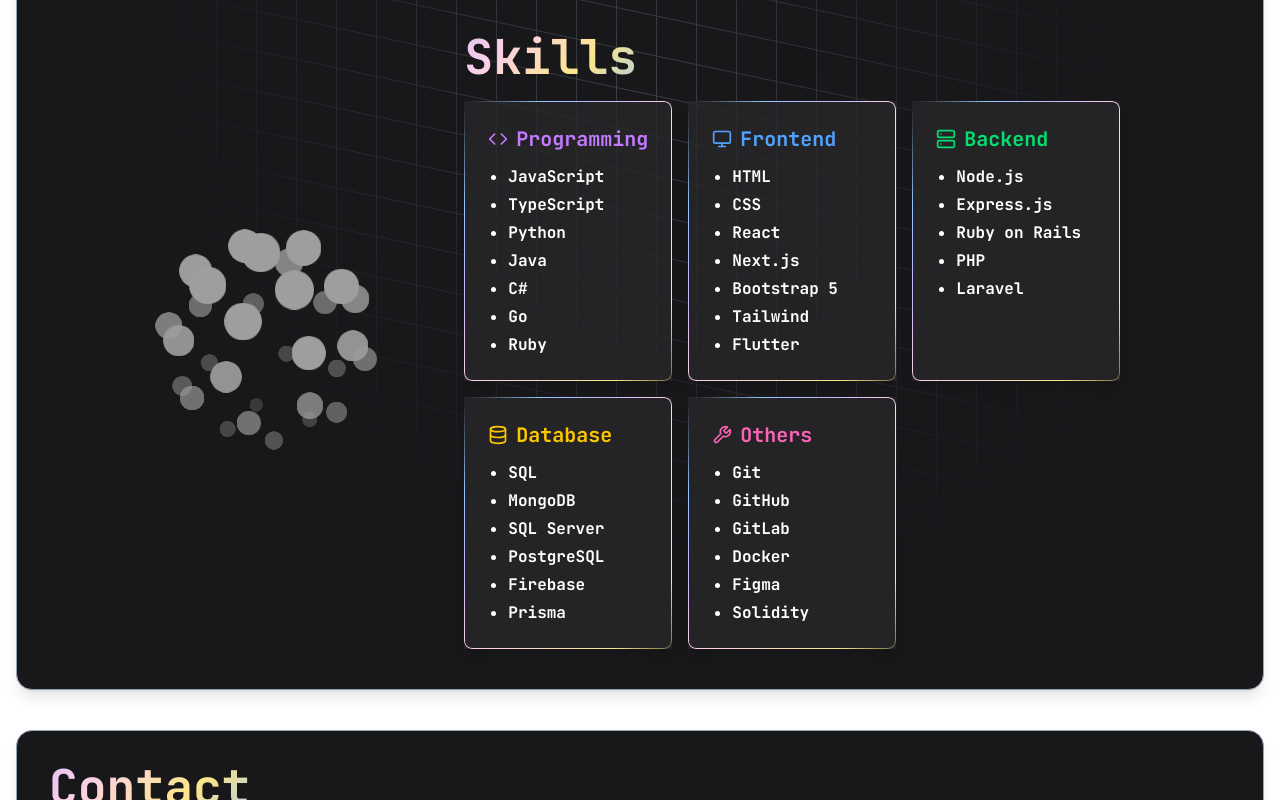
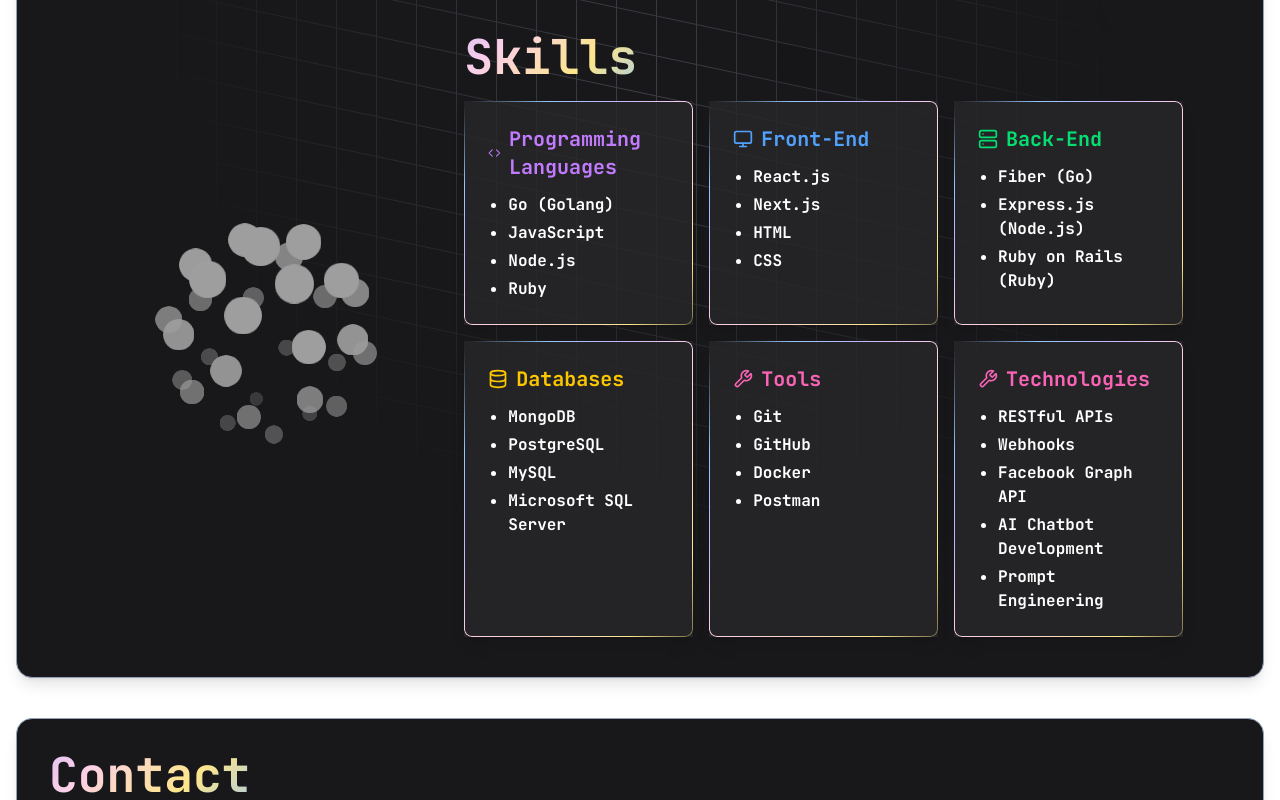
Before and after one commit to Sup-Film/Portfolio, a Next.js app: page / in a window 1280 px wide. Shown: the part 1340-2140 px from the top of the page. Built offline with nearby package versions, Linux system fonts and the light colour scheme; what @radix-ui/themes would draw is missing.

Commit message:
fix: improve image handling in Projects component and add fallback text for missing images

```diff
--- a/app/projects/page.tsx
+++ b/app/projects/page.tsx
@@ -34,6 +34,7 @@
             className="flex justify-items-center items-center">
             <Card className="w-full h-full flex flex-col bg-zinc-700/80 backdrop-blur-sm border border-white/10 shadow-lg transition-all duration-300 hover:bg-zinc-800/60 hover:border-green-500/20 hover:translate-y-[-4px] hover:shadow-xl">
               <CardHeader className="flex-shrink-0">
+                {project.imageUrl ? (
                   <Lens
                     zoomFactor={2}
                     lensSize={150}
@@ -42,14 +43,17 @@
                     <Image
                       className="rounded-lg"
                       alt={project.title}
-                    src={
-                      "https://images.unsplash.com/photo-1736606355698-5efdb410fe93?q=80&w=2071&auto=format&fit=crop&ixlib=rb-4.0.3&ixid=M3wxMjA3fDB8MHxwaG90by1wYWdlfHx8fGVufDB8fHx8fA%3D%3D"
-                    }
+                      src={project.imageUrl}
                       width={500}
                       height={500}
                       unoptimized={true}
                     />
                   </Lens>
+                ) : (
+                  <div className="h-44 md:h-38 bg-gray-300 flex items-center justify-center rounded-lg">
+                    <span className="text-gray-500">No Image Available</span>
+                  </div>
+                )}
               </CardHeader>
               <CardContent className="flex-grow flex flex-col h-44 md:h-38 overflow-hidden">
                 <CardTitle className="text-md md:text-lg font-semibold text-white mb-2">
@@ -62,9 +66,7 @@
               <CardFooter className="flex flex-col gap-4 justify-between items-start">
                 <div className="flex flex-wrap gap-2 items-center justify-items-center">
                   {project.technologies.map((tech) => (
-                    <div
-                      className="bg-zinc-600 p-1 rounded-full"
-                      key={tech}>
+                    <div className="bg-zinc-600 p-1 rounded-full" key={tech}>
                       <Avatar className="flex items-center justify-center">
                         <AvatarImage
                           src={`https://cdn.simpleicons.org/${tech}/${tech}`}
--- a/components/section/Main.tsx
+++ b/components/section/Main.tsx
@@ -134,120 +134,117 @@
             </h1>
           </motion.div>
           <div className="grid grid-cols-1 sm:grid-cols-2 lg:grid-cols-3 gap-4">
-            {/* Programming */}
+            {/* Programming Languages */}
             <motion.div
               initial={{ opacity: 0, y: 20 }}
               whileInView={{ opacity: 1, y: 0, transition: { duration: 0.5 } }}
               viewport={{ once: true, amount: 0.2 }}
               className="relative p-6 bg-zinc-800/80 shadow-lg">
               <div className="rounded-lg">
-                <ShineBorder
-                  shineColor={["#93c5fd", "#c4b5fd", "#fbcfe8", "#fde68a"]}
-                />{" "}
+                <ShineBorder shineColor={["#93c5fd", "#c4b5fd", "#fbcfe8", "#fde68a"]} />
                 <h3 className="text-xl text-purple-400 font-bold mb-3 flex items-center gap-2">
-                  <CodeIcon className="h-5 w-5" /> Programming
+                  <CodeIcon className="h-5 w-5" /> Programming Languages
                 </h3>
                 <ul className="list-disc pl-5 text-white space-y-1">
+                  <li>Go (Golang)</li>
                   <li>JavaScript</li>
-                  <li>TypeScript</li>
-                  <li>Python</li>
-                  <li>Java</li>
-                  <li>C#</li>
-                  <li>Go</li>
+                  <li>Node.js</li>
                   <li>Ruby</li>
                 </ul>
               </div>
             </motion.div>
-            {/* Frontend */}
+            {/* Front-End  */}
             <motion.div
               initial={{ opacity: 0, y: 20 }}
               whileInView={{ opacity: 1, y: 0, transition: { duration: 0.5 } }}
               viewport={{ once: true, amount: 0.2 }}
               className="relative p-6 bg-zinc-800/80 shadow-lg">
               <div className="rounded-lg">
-                <ShineBorder
-                  shineColor={["#93c5fd", "#c4b5fd", "#fbcfe8", "#fde68a"]}
-                />
+                <ShineBorder shineColor={["#93c5fd", "#c4b5fd", "#fbcfe8", "#fde68a"]} />
                 <h3 className="text-xl text-blue-400 font-bold mb-3 flex items-center gap-2">
-                  <MonitorIcon className="h-5 w-5" /> Frontend
+                  <MonitorIcon className="h-5 w-5" /> Front-End
                 </h3>
                 <ul className="list-disc pl-5 text-white space-y-1">
+                  <li>React.js</li>
+                  <li>Next.js</li>
                   <li>HTML</li>
                   <li>CSS</li>
-                  <li>React</li>
-                  <li>Next.js</li>
-                  <li>Bootstrap 5</li>
-                  <li>Tailwind</li>
-                  <li>Flutter</li>
                 </ul>
               </div>
             </motion.div>
-            {/* Backend */}
+            {/* Back-End  */}
             <motion.div
               initial={{ opacity: 0, y: 20 }}
               whileInView={{ opacity: 1, y: 0, transition: { duration: 0.5 } }}
               viewport={{ once: true, amount: 0.2 }}
               className="relative p-6 bg-zinc-800/80 shadow-lg">
               <div className="rounded-lg">
-                <ShineBorder
-                  shineColor={["#93c5fd", "#c4b5fd", "#fbcfe8", "#fde68a"]}
-                />
+                <ShineBorder shineColor={["#93c5fd", "#c4b5fd", "#fbcfe8", "#fde68a"]} />
                 <h3 className="text-xl text-green-400 font-bold mb-3 flex items-center gap-2">
-                  <ServerIcon className="h-5 w-5" /> Backend
+                  <ServerIcon className="h-5 w-5" /> Back-End
                 </h3>
                 <ul className="list-disc pl-5 text-white space-y-1">
-                  <li>Node.js</li>
-                  <li>Express.js</li>
-                  <li>Ruby on Rails</li>
-                  <li>PHP</li>
-                  <li>Laravel</li>
+                  <li>Fiber (Go)</li>
+                  <li>Express.js (Node.js)</li>
+                  <li>Ruby on Rails (Ruby)</li>
                 </ul>
               </div>
             </motion.div>
-            {/* Database */}
+            {/* Databases */}
             <motion.div
               initial={{ opacity: 0, y: 20 }}
               whileInView={{ opacity: 1, y: 0, transition: { duration: 0.5 } }}
               viewport={{ once: true, amount: 0.2 }}
               className="relative p-6 bg-zinc-800/80 shadow-lg">
               <div className="rounded-lg">
-                <ShineBorder
-                  shineColor={["#93c5fd", "#c4b5fd", "#fbcfe8", "#fde68a"]}
-                />{" "}
+                <ShineBorder shineColor={["#93c5fd", "#c4b5fd", "#fbcfe8", "#fde68a"]} />
                 <h3 className="text-xl text-yellow-400 font-bold mb-3 flex items-center gap-2">
-                  <DatabaseIcon className="h-5 w-5" /> Database
+                  <DatabaseIcon className="h-5 w-5" /> Databases
                 </h3>
                 <ul className="list-disc pl-5 text-white space-y-1">
-                  <li>SQL</li>
                   <li>MongoDB</li>
-                  <li>SQL Server</li>
                   <li>PostgreSQL</li>
-                  <li>Firebase</li>
-                  <li>Prisma</li>
+                  <li>MySQL</li>
+                  <li>Microsoft SQL Server</li>
                 </ul>
               </div>
             </motion.div>
-
-            {/* Other */}
+            {/* Tools */}
             <motion.div
               initial={{ opacity: 0, y: 20 }}
               whileInView={{ opacity: 1, y: 0, transition: { duration: 0.5 } }}
               viewport={{ once: true, amount: 0.2 }}
               className="relative p-6 bg-zinc-800/80 shadow-lg">
               <div className="rounded-lg">
-                <ShineBorder
-                  shineColor={["#93c5fd", "#c4b5fd", "#fbcfe8", "#fde68a"]}
-                />
+                <ShineBorder shineColor={["#93c5fd", "#c4b5fd", "#fbcfe8", "#fde68a"]} />
                 <h3 className="text-xl text-pink-400 font-bold mb-3 flex items-center gap-2">
-                  <WrenchIcon className="h-5 w-5" /> Others
+                  <WrenchIcon className="h-5 w-5" /> Tools
                 </h3>
                 <ul className="list-disc pl-5 text-white space-y-1">
                   <li>Git</li>
                   <li>GitHub</li>
-                  <li>GitLab</li>
                   <li>Docker</li>
-                  <li>Figma</li>
-                  <li>Solidity</li>
+                  <li>Postman</li>
+                </ul>
+              </div>
+            </motion.div>
+            {/* Technologies */}
+            <motion.div
+              initial={{ opacity: 0, y: 20 }}
+              whileInView={{ opacity: 1, y: 0, transition: { duration: 0.5 } }}
+              viewport={{ once: true, amount: 0.2 }}
+              className="relative p-6 bg-zinc-800/80 shadow-lg">
+              <div className="rounded-lg">
+                <ShineBorder shineColor={["#93c5fd", "#c4b5fd", "#fbcfe8", "#fde68a"]} />
+                <h3 className="text-xl text-pink-400 font-bold mb-3 flex items-center gap-2">
+                  <WrenchIcon className="h-5 w-5" /> Technologies
+                </h3>
+                <ul className="list-disc pl-5 text-white space-y-1">
+                  <li>RESTful APIs</li>
+                  <li>Webhooks</li>
+                  <li>Facebook Graph API</li>
+                  <li>AI Chatbot Development</li>
+                  <li>Prompt Engineering</li>
                 </ul>
               </div>
             </motion.div>
--- a/data/mock-vscode-data.ts
+++ b/data/mock-vscode-data.ts
@@ -4,51 +4,40 @@
 export const fileContents: Record<string, string> = {
   "about.md": `# About Me
 ## Supakorn Dongkew
-Hi, I’m Supakorn — a Computer Engineering graduate from Dhurakij Pundit University with a passion for software development and programming.
-I enjoy exploring cutting-edge technologies and continuously refining my coding skills to evolve as a developer.
-I love working on innovative projects where I can contribute technical expertise and creative ideas, and I’m always excited to collaborate with others to build impactful solutions.
+As a Computer Engineering graduate from Dhurakij Pundit University, I am a highly motivated software developer deeply committed to continuous skill enhancement and the exploration of cutting-edge technologies. Driven by a strong passion for learning and professional growth, I am eager to contribute technical expertise and innovative ideas to build impactful and scalable solutions through collaborative efforts.
 
 ### Technical Skills
-- Frontend: HTML, CSS, JavaScript, TypeScript, React, Next.js, Bootstrap 5, Tailwind, Flutter
-- Backend: Node.js, Express.js, Ruby on Rails, PHP, Laravel, Go, Python, Ruby, C#, Java
-- Database: SQL, MongoDB, SQL Server, PostgreSQL, Firebase, Prisma
-- Other: Solidity, Git, GitHub, GitLab, Docker, Figma`,
-  "projects.js": `# My Projects
+- Programming Languages: Go (Golang), JavaScript, Node.js, Ruby
+- Front-End Frameworks: React.js, Next.js, HTML, CSS
+- Back-End Frameworks: Fiber (Go), Express.js (Node.js), Ruby on Rails (Ruby)
+- Databases: MongoDB, PostgreSQL, MySQL, Microsoft SQL Server
+- Tools & Technologies: Git, GitHub, Docker, Postman, RESTful APIs, Webhooks, Facebook Graph API, AI Chatbot Development, Prompt Engineering`,
 
-## Senior Project - WebApplication Flashcard
+  "skills.json": `# Skills
 
-**Description:**
-A web application for creating and managing flashcards for studying. It allows users to create, edit, and delete flashcards, as well as organize them into decks. The application also includes a quiz feature that tests users on their knowledge of the flashcards. The webapp uses algorithms to randomize the order of flashcards and provide a spaced repetition learning experience.
+### Programming Languages
+Go (Golang), JavaScript, Node.js, Ruby
 
-**Technologies:**
-- HTML, CSS, JavaScript
-- Node.js, Express.js
-- MongoDB
+### Frontend
+React.js, Next.js, HTML, CSS, Tailwind CSS, Bootstrap 5
 
-export default projects;`,
+### Backend
+Fiber (Go), Express.js (Node.js), Ruby on Rails (Ruby)
+
+### Database
+MongoDB, PostgreSQL, MySQL, Microsoft SQL Server
+
+### Tools & Technologies
+Git, GitHub, Docker, Postman, RESTful APIs, Webhooks, Facebook Graph API, AI Chatbot Development, Prompt Engineering`,
 
   "contact.txt": `Email: sup.dongkew@gmail.com
 GitHub: https://github.com/Sup-Film
-Location: Thailand`,
-  "skills.json": `# Skills
-
-### Frontend
-HTML, CSS, JavaScript, React, Next.js, Bootstrap 5, Tailwind, Flutter
-
-### Backend
-Node.js, Express.js, Ruby on Rails, PHP, Laravel, Go, Python, Ruby, C#, Java
-
-### Database
-SQL, MongoDB, SQL Server, PostgreSQL, Firebase, Prisma
-
-### Other
-TypeScript, Solidity, Git, GitHub, GitLab, Docker, Figma`
+Location: Nonthaburi 11000 Thailand`,
 };
 
 export const fileTree = [
   { type: "folder", name: "portfolio", level: 0 },
   { type: "file", name: "about.md", parent: "portfolio", level: 1 },
-  { type: "file", name: "projects.js", parent: "portfolio", level: 1 },
+  { type: "file", name: "skills.json", parent: "portfolio", level: 1 },
   { type: "file", name: "contact.txt", parent: "portfolio", level: 1 },
-  { type: "file", name: "skills.json", parent: "portfolio", level: 1 },
 ];
--- a/data/projects-data.ts
+++ b/data/projects-data.ts
@@ -19,9 +19,9 @@
     title: "WebApplication Flashcard",
     description: "A web application for creating and managing flashcards for studying. Includes features for creating, editing, and organizing cards into decks with a quiz feature that incorporates spaced repetition algorithms.",
     technologies: ["react", "nodedotjs", "express", "mongodb"],
-    imageUrl: "/projects/flashcard-app.png",
-    githubUrl: "https://github.com/Sup-Film/flashcard-app", // เปลี่ยนเป็น URL จริงของคุณ
-    demoUrl: "https://flashcard-app.example.com", // เปลี่ยนเป็น URL จริงถ้ามี หรือลบออกถ้าไม่มี
+    imageUrl: "",
+    githubUrl: "https://github.com/Sup-Film/Senior-Project-Work", // เปลี่ยนเป็น URL จริงของคุณ
+    demoUrl: "", // เปลี่ยนเป็น URL จริงถ้ามี หรือลบออกถ้าไม่มี
     category: "Full Stack", // ประเภทของโปรเจกต์
     featured: true, // โปรเจกต์เด่น
     date: "2023" // ปีที่ทำโปรเจกต์
@@ -29,11 +29,11 @@
   {
     id: "portfolio-website",
     title: "Portfolio Website",
-    description: "My personal portfolio website built with Next.js and Tailwind CSS, featuring interactive UI elements and animations.My personal portfolio website built with Next.js and Tailwind CSS, featuring interactive UI elements and animations.My personal portfolio website built with Next.js and Tailwind CSS, featuring interactive UI elements and animations.My personal portfolio website built with Next.js and Tailwind CSS, featuring interactive UI elements and animations.My personal portfolio website built with Next.js and Tailwind CSS, featuring interactive UI elements and animations.",
-    technologies: ["nextdotjs", "react", "tailwindcss"],
+    description: "My personal portfolio website built with Next.js and Tailwind CSS, featuring interactive UI elements and animations.",
+    technologies: ["nextdotjs", "react", "tailwindcss", "typescript"],
     imageUrl: "/projects/portfolio.png",
-    githubUrl: "https://github.com/Sup-Film/portfolio",
-    demoUrl: "https://portfolio-c5hc.onrender.com/",
+    githubUrl: "https://github.com/Sup-Film/Portfolio",
+    demoUrl: "",
     category: "Frontend",
     featured: true,
     date: "2024"
```
Also changed, not shown: public/projects/portfolio.png (added). Lines whose indentation alone changed are shown as unchanged.
